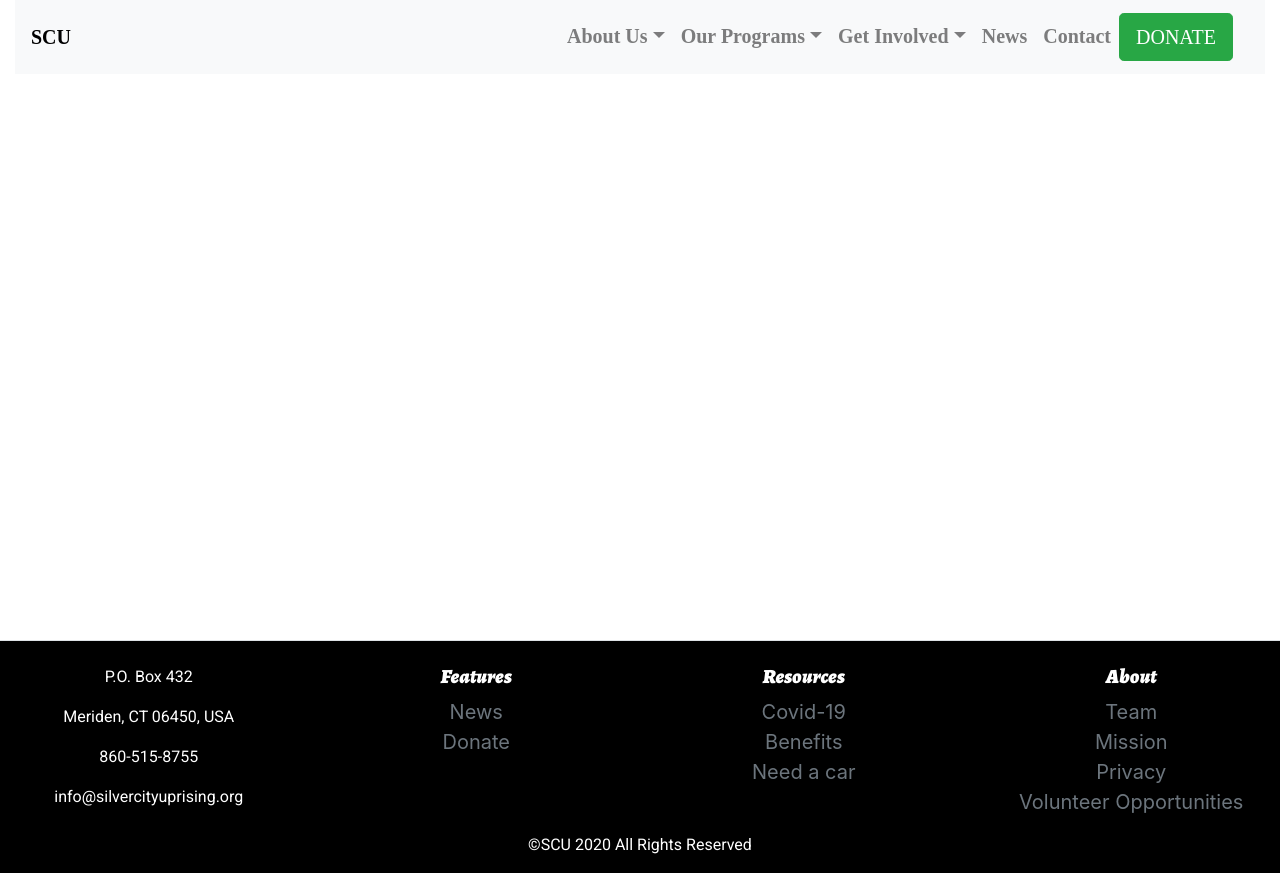
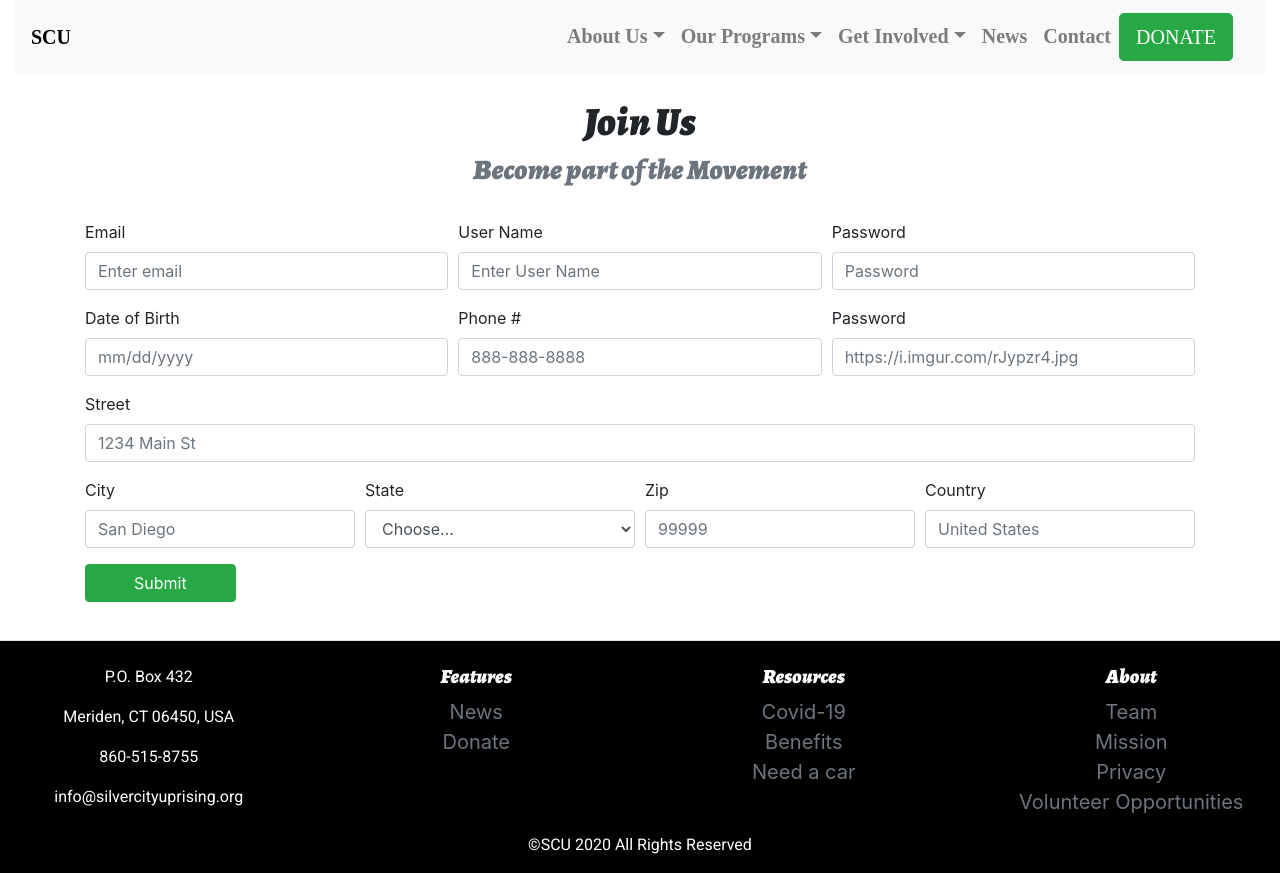
Before and after one commit to vtiron2002/SCU-react, a React (Create React App) app: page /signup in a window 1280 px wide. Built offline with nearby package versions, Linux system fonts and the light colour scheme.

Commit message:
started working on signup form

```diff
--- /dev/null
+++ b/src/data/state_enum.js
@@ -0,0 +1,57 @@
+export default [
+	'AK - Alaska',
+	'AL - Alabama',
+	'AR - Arkansas',
+	'AS - American Samoa',
+	'AZ - Arizona',
+	'CA - California',
+	'CO - Colorado',
+	'CT - Connecticut',
+	'DC - District of Columbia',
+	'DE - Delaware',
+	'FL - Florida',
+	'GA - Georgia',
+	'GU - Guam',
+	'HI - Hawaii',
+	'IA - Iowa',
+	'ID - Idaho',
+	'IL - Illinois',
+	'IN - Indiana',
+	'KS - Kansas',
+	'KY - Kentucky',
+	'LA - Louisiana',
+	'MA - Massachusetts',
+	'MD - Maryland',
+	'ME - Maine',
+	'MI - Michigan',
+	'MN - Minnesota',
+	'MO - Missouri',
+	'MS - Mississippi',
+	'MT - Montana',
+	'NC - North Carolina',
+	'ND - North Dakota',
+	'NE - Nebraska',
+	'NH - New Hampshire',
+	'NJ - New Jersey',
+	'NM - New Mexico',
+	'NV - Nevada',
+	'NY - New York',
+	'OH - Ohio',
+	'OK - Oklahoma',
+	'OR - Oregon',
+	'PA - Pennsylvania',
+	'PR - Puerto Rico',
+	'RI - Rhode Island',
+	'SC - South Carolina',
+	'SD - South Dakota',
+	'TN - Tennessee',
+	'TX - Texas',
+	'UT - Utah',
+	'VA - Virginia',
+	'VI - Virgin Islands',
+	'VT - Vermont',
+	'WA - Washington',
+	'WI - Wisconsin',
+	'WV - West Virginia',
+	'WY - Wyoming'
+];
--- a/src/index.js
+++ b/src/index.js
@@ -2,13 +2,14 @@ import ReactDOM from 'react-dom';
 import App from './App';
 import * as serviceWorker from './serviceWorker';
 import Home from './pages/Home';
-import React, { Component } from 'react';
+import React from 'react';
 import './App.css';
 import './index.css';
-import { BrowserRouter, Switch, Route, Link, useParams } from 'react-router-dom';
-import { Navbar, Nav, NavDropdown, NavItem, NavLink, FormControl, Button } from 'react-bootstrap';
+import { BrowserRouter, Route } from 'react-router-dom';
+
 import AppHeader from './components/AppHeader';
 import Login from './pages/loginPage/loginPage';
+import Signup from './pages/signup';
 import Contact from './pages/Contact';
 import Founders from './pages/Founders';
 import Mission from './pages/Mission';
@@ -24,7 +25,8 @@ ReactDOM.render(
 		<div>
 			<AppHeader />
 			<Route exact path="/" component={App} />
-      <Route exact path="/login" component={(props)=><Login {...props}/>}/>
+			<Route exact path="/login" component={(props) => <Login {...props} />} />
+			<Route exact path="/signup" component={(props) => <Signup {...props} />} />
 			<Route path="/founders" component={Founders} />
 			<Route path="/contact" component={Contact} />
 			<Route path="/mission" component={Mission} />
--- a/src/pages/loginPage/loginPage.js
+++ b/src/pages/loginPage/loginPage.js
@@ -105,7 +105,7 @@ class login extends React.Component {
 							<p className="px-5  text-center">
 								Gain access to our programs and be part of the movment to see change in our community
 							</p>
-							<Button variant="secondary joinUs-btn">Join Us</Button>
+							<Button variant="secondary joinUs-btn" onClick={()=>this.props.history.push('/signup')}>Join Us</Button>
 						</Col>
 					</Row>
 				</Container>
--- /dev/null
+++ b/src/pages/signup.js
@@ -0,0 +1,90 @@
+import React from 'react';
+import { Form, Button, Container, Row, Col } from 'react-bootstrap';
+import states from '../data/state_enum';
+import axios from 'axios';
+import config from '../config';
+import authServices from '../services/authServices';
+import validator from '../services/validator';
+
+const signup = () => {
+	const onSubmit = (e) => {};
+
+	return (
+		<Container>
+			<h1 className="text-center"> Join Us </h1>
+			<h3 className="text-center text-secondary">Become part of the Movement</h3>
+			<br />
+			<Form>
+				<Form.Row>
+					<Form.Group as={Col} controlId="formGridEmail">
+						<Form.Label>Email</Form.Label>
+						<Form.Control type="email" placeholder="Enter email" name="email" />
+					</Form.Group>
+					<Form.Group as={Col} controlId="formGridUsername">
+						<Form.Label>User Name</Form.Label>
+						<Form.Control type="text" placeholder="Enter User Name" name="user_name" />
+					</Form.Group>
+
+					<Form.Group as={Col} controlId="formGridPassword">
+						<Form.Label>Password</Form.Label>
+						<Form.Control type="password" placeholder="Password" name="password" />
+					</Form.Group>
+				</Form.Row>
+				<Form.Row>
+					<Form.Group as={Col} controlId="formGridDob">
+						<Form.Label>Date of Birth</Form.Label>
+						<Form.Control type="text" placeholder="mm/dd/yyyy" name="dob" />
+					</Form.Group>
+					<Form.Group as={Col} controlId="formGridPhone">
+						<Form.Label>Phone #</Form.Label>
+						<Form.Control type="phone" placeholder="888-888-8888" name="phone" />
+					</Form.Group>
+					<Form.Group as={Col} controlId="formGridImg">
+						<Form.Label>Password</Form.Label>
+						<Form.Control type="text" placeholder="https://i.imgur.com/rJypzr4.jpg" name="profileImg" />
+					</Form.Group>
+				</Form.Row>
+
+				<Form.Group controlId="formGridAddress1">
+					<Form.Label>Street</Form.Label>
+					<Form.Control placeholder="1234 Main St" name="street" />
+				</Form.Group>
+
+				<Form.Row>
+					<Form.Group as={Col} controlId="formGridCity">
+						<Form.Label>City</Form.Label>
+						<Form.Control placeholder="San Diego"/>
+					</Form.Group>
+
+					<Form.Group as={Col} controlId="formGridState">
+						<Form.Label>State</Form.Label>
+						<Form.Control as="select" defaultValue="Choose...">
+							<option>Choose...</option>
+							<option value="" />
+							{states.map((state, i) => (
+								<option key={i} value={state}>
+									{state}
+								</option>
+							))}
+						</Form.Control>
+					</Form.Group>
+
+					<Form.Group as={Col} controlId="formGridZip">
+						<Form.Label>Zip</Form.Label>
+						<Form.Control placeholder="99999" />
+					</Form.Group>
+					<Form.Group as={Col} controlId="formGridCountry">
+						<Form.Label>Country</Form.Label>
+						<Form.Control placeholder="United States" name="country" />
+					</Form.Group>
+				</Form.Row>
+
+				<Button variant="success px-5" type="submit">
+					Submit
+				</Button>
+			</Form>
+		</Container>
+	);
+};
+
+export default signup;
```
